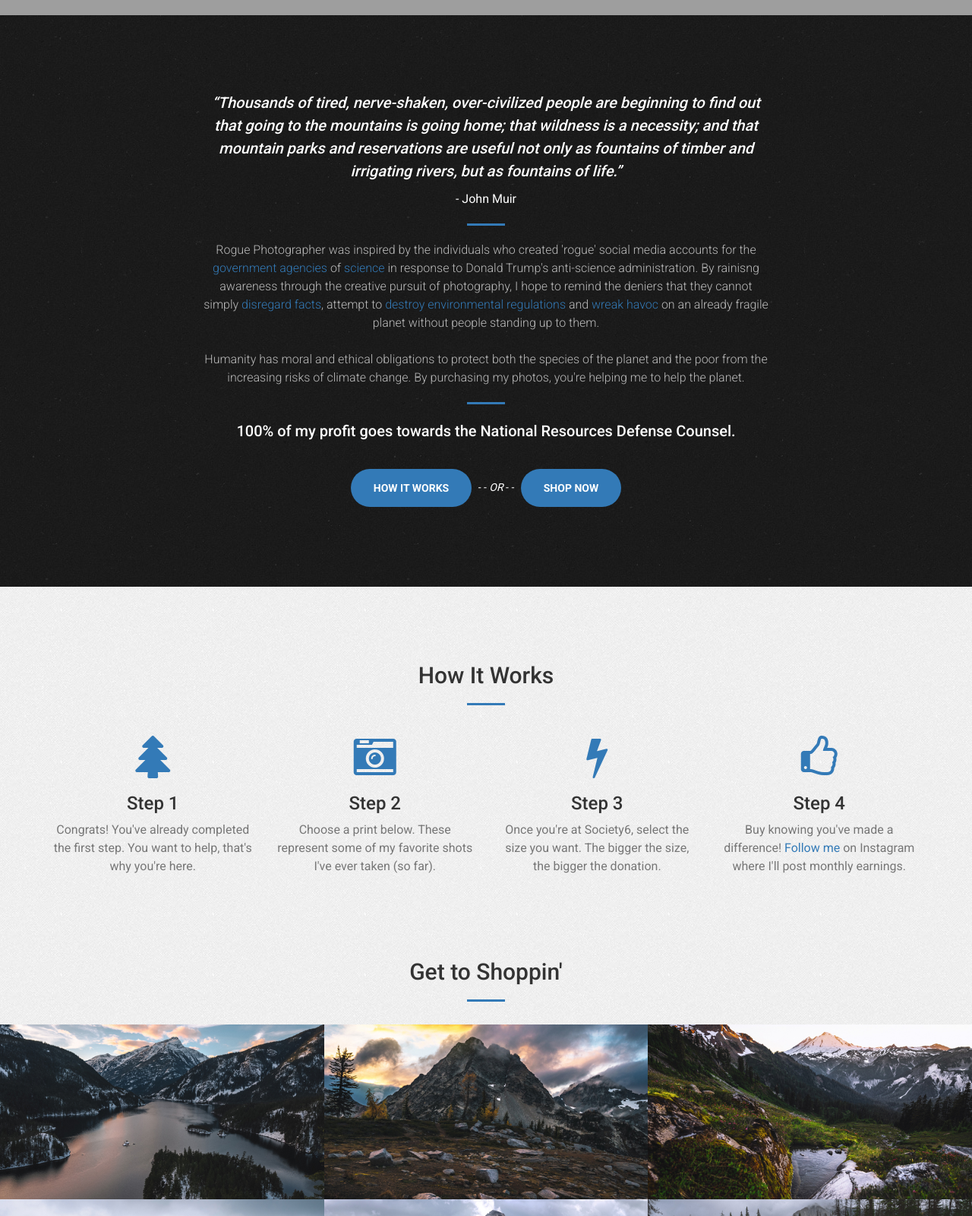
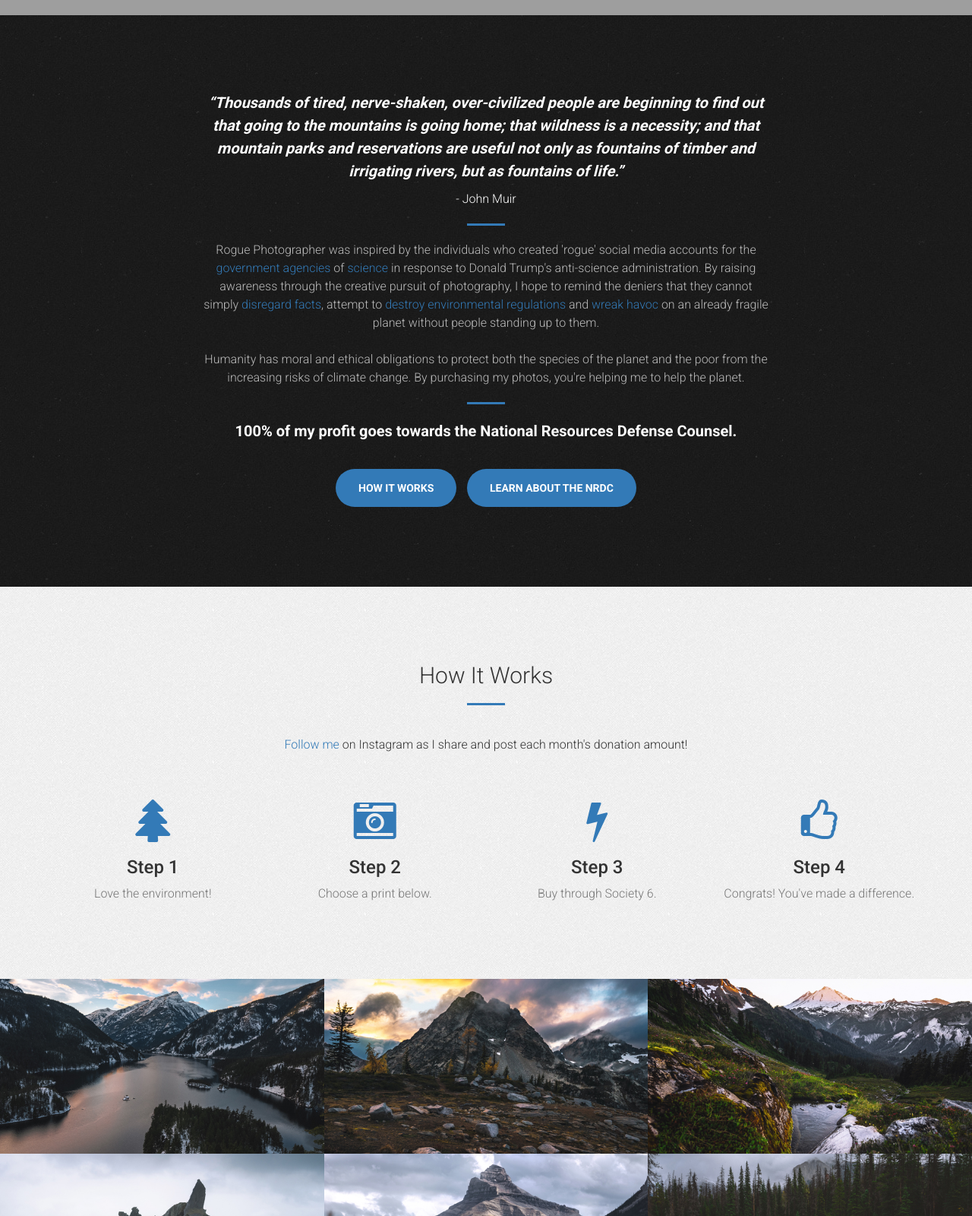
Before and after one commit to sprro/sprro.github.io, a website: page index.html in a window 1280 px wide. Shown: the part 780-2380 px from the top of the page at 76% size. Drawn offline with nearby package versions, Linux system fonts and the light colour scheme; grey boxes are pictures that could not be loaded; a web font is replaced by a local one.

Commit message:
Make some minor tweaks to VP issues, added more text, removed some text

```diff
--- a/css/creative.css
+++ b/css/creative.css
@@ -39,7 +39,16 @@ h6 {
   font-family: 'Roboto', 'Helvetica Neue', Arial, sans-serif;
 }
 
+h1 {
+  letter-spacing: 5px;
+}
+
+h2 {
+  font-weight: 200;
+}
+
 p {
+  font-weight: 100;
   font-size: 16px;
   line-height: 1.5;
   margin-bottom: 20px;
@@ -56,11 +65,11 @@ p {
   font-weight: 300;
 }
 
-#images {
+/*#images {
   background-image: url('../img/light_toast.png');
   padding-bottom: 10px;
   padding-top: 10px;
-}
+}*/
 
 section {
   padding: 100px 0;
@@ -316,6 +325,13 @@ header .header-content .header-content-inner p {
     font-size: 22px;
   }
 }
+
+@media (max-width: 640px) {
+  #music-btn {
+    display: none;
+  }
+}
+
 .call-to-action h2 {
   margin: 0 auto 20px;
 }
@@ -455,6 +471,16 @@ body {
   webkit-tap-highlight-color: #222222;
 }
 
+.follow-me {
+  margin-top: 20px;
+  margin-bottom: 40px;
+}
+
+.about-me {
+  margin-top: 25px;
+  margin-bottom: 50px;
+}
+
 #footer p {
   margin-top: 20px;
   font-size: 12px;
--- a/index.html
+++ b/index.html
@@ -79,7 +79,7 @@
                 <hr>
                 <p>Rogue Photographer is a project created by <strong><a href="http://instagram.com/sprro" target="_blank">Jason Reynolds</a></strong> to help protect the environment. I donate 100% of the money I make from my photography to the NRDC.</p>
                 <a href="#about" class="btn btn-primary btn-xl page-scroll">LEARN MORE</a>
-                <a href="#music" class="btn btn-primary btn-xl page-scroll">STOP MUSIC</a>
+                <a href="#music" class="btn btn-primary btn-xl page-scroll" id="music-btn">STOP MUSIC</a>
             </div>
         </div>
     </header>
@@ -88,17 +88,17 @@
         <div class="container">
             <div class="row">
                 <div class="col-lg-8 col-lg-offset-2 text-center">
-                    <h2 class="section-heading" id="muir"><i>“Thousands of tired, nerve-shaken, over-civilized people are beginning to find out that going to the mountains is going home; that wildness is a necessity; and that mountain parks and reservations are useful not only as fountains of timber and irrigating rivers, but as fountains of life.”</i></h2>
+                    <h2 class="section-heading" id="muir"><strong><i>“Thousands of tired, nerve-shaken, over-civilized people are beginning to find out that going to the mountains is going home; that wildness is a necessity; and that mountain parks and reservations are useful not only as fountains of timber and irrigating rivers, but as fountains of life.”</i></strong></h2>
                     <p>- John Muir</p>
                     <hr>
-                    <p class="text-faded">Rogue Photographer was inspired by the individuals who created 'rogue' social media accounts for the <a href="https://twitter.com/RogueNASA" target="_blank">government</a> <a href="https://twitter.com/ActualEPAFacts" target="_blank">agencies</a> of <a href="https://twitter.com/altnatparkser" target="_blank">science</a> in response to Donald Trump's anti-science administration. By rainisng awareness through the creative pursuit of photography, I hope to remind the deniers that they cannot simply <a href="http://time.com/4646085/donald-trump-science-denial/" target="_blank">disregard facts</a>, attempt to <a href="https://www.nytimes.com/2017/01/26/us/politics/donald-trump-climate-epa.html" target="_blank">destroy environmental regulations</a> and <a href="https://www.nytimes.com/2016/11/11/us/politics/donald-trump-climate-change.html" target="_blank">wreak havoc</a> on an already fragile planet without people standing up to them.
+                    <p class="text-faded">Rogue Photographer was inspired by the individuals who created 'rogue' social media accounts for the <a href="https://twitter.com/RogueNASA" target="_blank">government</a> <a href="https://twitter.com/ActualEPAFacts" target="_blank">agencies</a> of <a href="https://twitter.com/altnatparkser" target="_blank">science</a> in response to Donald Trump's anti-science administration. By raising awareness through the creative pursuit of photography, I hope to remind the deniers that they cannot simply <a href="http://time.com/4646085/donald-trump-science-denial/" target="_blank">disregard facts</a>, attempt to <a href="https://www.nytimes.com/2017/01/26/us/politics/donald-trump-climate-epa.html" target="_blank">destroy environmental regulations</a> and <a href="https://www.nytimes.com/2016/11/11/us/politics/donald-trump-climate-change.html" target="_blank">wreak havoc</a> on an already fragile planet without people standing up to them.
                     <br>
                     <br>Humanity has moral and ethical obligations to protect both the species of the planet and the poor from the increasing risks of climate change. By purchasing my photos, you're helping me to help the planet.</p>
                     <hr>
-                    <h2 id="muir">100% of my profit goes towards the National Resources Defense Counsel.</h2>
+                    <h2 id="muir"><strong>100% of my profit goes towards the National Resources Defense Counsel.</strong></h2>
                     <br>
-                    <a href="#services" class="page-scroll btn btn-default btn-xl sr-button" id="muir-btn">HOW IT WORKS</a>  - - <i>OR</i> - -
-                    <a href="#images" class="page-scroll btn btn-default btn-xl sr-button" id="muir-btn">SHOP NOW</a>
+                    <a href="#services" class="page-scroll btn btn-default btn-xl sr-button" id="muir-btn">HOW IT WORKS</a>
+                    <a href="https://www.nrdc.org/about" target="_blank" class="page-scroll btn btn-default btn-xl sr-button" id="muir-btn">LEARN ABOUT THE NRDC</a>
                 </div>
             </div>
         </div>
@@ -115,45 +115,47 @@
         </div>
         <div class="container">
             <div class="row">
+                <p class="follow-me" style="text-align: center;"><a href="http://instagram.com/sprro">Follow me</a> on Instagram as I share and post each month's donation amount!</p>
                 <div class="col-lg-3 col-md-6 text-center">
                     <div class="service-box">
                         <i class="fa fa-4x fa-tree text-primary sr-icons"></i>
                         <h3>Step 1</h3>
-                        <p class="text-muted">Congrats! You've already completed the first step. You want to help, that's why you're here.</p>
+                        <p class="text-muted">Love the environment!</p>
                     </div>
                 </div>
                 <div class="col-lg-3 col-md-6 text-center">
                     <div class="service-box">
                         <i class="fa fa-4x fa-camera-retro text-primary sr-icons"></i>
                         <h3>Step 2</h3>
-                        <p class="text-muted">Choose a print below. These represent some of my favorite shots I've ever taken (so far).</p>
+                        <p class="text-muted">Choose a print below.</p>
                     </div>
                 </div>
                 <div class="col-lg-3 col-md-6 text-center">
                     <div class="service-box">
                         <i class="fa fa-4x fa-bolt text-primary sr-icons"></i>
                         <h3>Step 3</h3>
-                        <p class="text-muted">Once you're at Society6, select the size you want. The bigger the size, the bigger the donation.</p>
+                        <p class="text-muted">Buy through Society 6.</p>
                     </div>
                 </div>
                 <div class="col-lg-3 col-md-6 text-center">
                     <div class="service-box">
                         <i class="fa fa-4x fa-thumbs-o-up text-primary sr-icons"></i>
                         <h3>Step 4</h3>
-                        <p class="text-muted">Buy knowing you've made a difference! <a href="http://instagram.com/sprro" target="_blank">Follow me</a> on Instagram where I'll post monthly earnings.</p>
+                        <p class="text-muted">Congrats! You've made a difference.</p>
                     </div>
                 </div>
+
             </div>
         </div>
     </section>
 
-    <section class="no-padding" id="portfolio">
+    <section class="no-padding" id="images">
         <div class="container-fluid">
             <div class="row no-gutter">
-            <div class="col-lg-12 text-center" id="images">
-                    <h2 class="section-heading">Get to Shoppin'</h2>
+            <!-- <div class="col-lg-12 text-center" id="images">
+                    <h2 class="section-heading">The Prints!</h2>
                     <hr class="primary">
-                </div>
+                </div> -->
                 <div class="col-lg-4 col-sm-6">
                     <a href="https://society6.com/product/diablo-lake253213_print#s6-6564764p4a1v45" target="_blank" class="portfolio-box">
                         <img src="img/portfolio/shop16.jpg" class="img-responsive" alt="">
@@ -388,7 +390,7 @@
         <div class="container text-center">
             <div class="call-to-action">
                 <h2>Rather donate directly to the NRDC instead?</h2>
-                <a href="https://www.nrdc.org/" class="btn btn-default btn-xl sr-button" id="muir-btn" target="_blank">DONATE</a>
+                <a href="https://secure.nrdconline.org/site/Donation2?df_id=15743&15743.donation=form1&_ga=1.256527243.1449508346.1485496236" class="btn btn-default btn-xl sr-button" id="muir-btn" target="_blank">DONATE</a>
             </div>
         </div>
     </aside>
@@ -399,7 +401,8 @@
                 <div class="col-lg-8 col-lg-offset-2 text-center">
                     <h2 class="section-heading">Questions or comments?</h2>
                     <hr class="primary">
-                    <p>Feel free to reach out to me below, or find me on social media instead. </p>
+                    <p class="about-me">Jason Reynolds is a full time designer and activist/creative photographer living in Seattle, WA. He's an avid rock-climber, snowboarder, lover of nature and all things science. In his free time he loves to hike, drink copious amounts of coffee, edit photos and harass family members about climate change. His hope is that he can help use Rogue Photographer to make an impact (big or small).
+                    <br><br>Feel free to reach out to me below, or find me on social media instead.</p>
                 </div>
                 <br>
                 <br>
@@ -427,7 +430,7 @@
             <br>
             <a href="#page-top" class="btn btn-primary btn-xl page-scroll">BACK TO TOP</a>
 
-                <p> This site is built with <a href="http://getbootstrap.com/" target="_blank">Bootstrap</a>. All images Copyright &copy; Jason Reynolds 2017. The song 'Leaving Earth' is by <a href="https://soundcloud.com/seven-lions/seven-lions-leaving-earth" target="_blank">Seven Lions</a>.</p>
+                <p>All images Copyright &copy; Jason Reynolds 2017. The song 'Leaving Earth' is by <a href="https://soundcloud.com/seven-lions/seven-lions-leaving-earth" target="_blank">Seven Lions</a>.</p>
             </div>
         </div>
     </footer>
```
